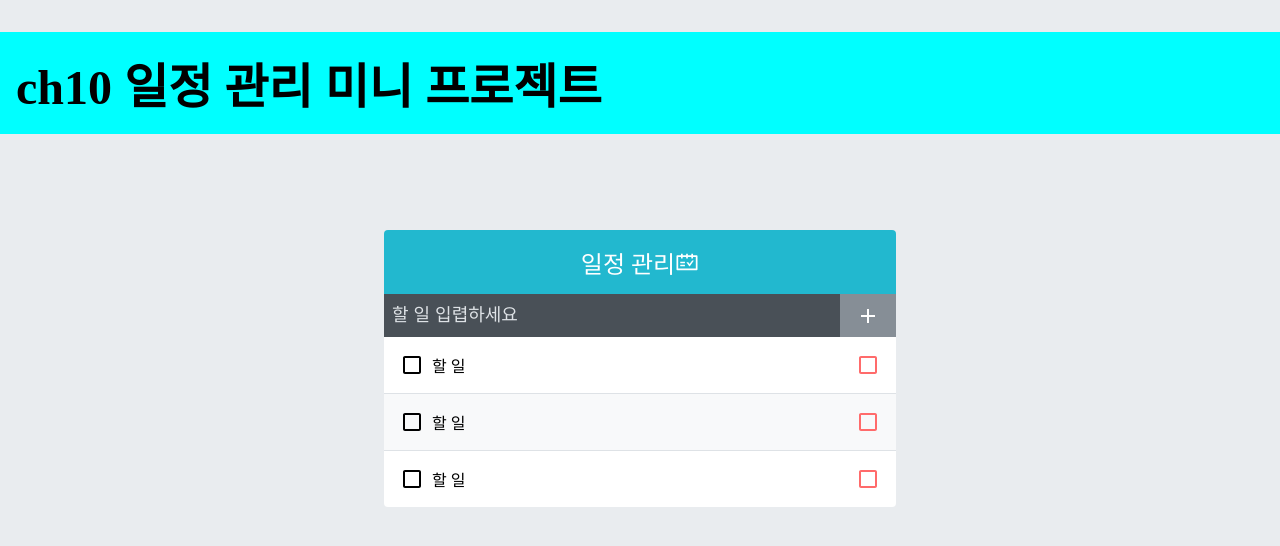
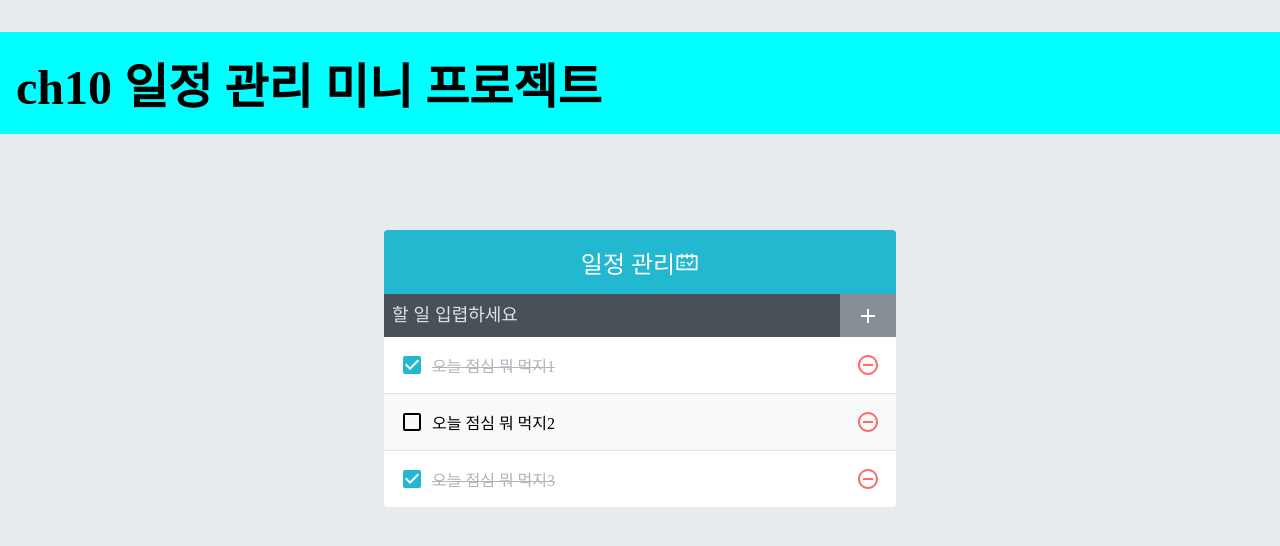
Before and after one commit to reokkamy/React-WorkSpace-k6-0806, a React (Vite) app in the folder ch10-vite-test/: page / in a window 1280 px wide. Shown: the top 546 px of the page. Built offline with nearby package versions, Linux system fonts and the light colour scheme.

Commit message:
5교시, ch10, 일정 관리 미니 프로젝트 작업 기능 구현 작업중, 조건부 렌더링 check 여부에 따라서 화면에 조건부 출력

```diff
--- a/ch10-vite-test/src/App.jsx
+++ b/ch10-vite-test/src/App.jsx
@@ -7,7 +7,7 @@
 function App() {
   const [todos, setTodos] = useState([
     { id: 1, text: '오늘 점심 뭐 먹지1', checked: true },
-    { id: 2, text: '오늘 점심 뭐 먹지2', checked: true },
+    { id: 2, text: '오늘 점심 뭐 먹지2', checked: false },
     { id: 3, text: '오늘 점심 뭐 먹지3', checked: true },
   ]);
   return (
--- a/ch10-vite-test/src/component/TodoListItem.jsx
+++ b/ch10-vite-test/src/component/TodoListItem.jsx
@@ -6,19 +6,22 @@
 } from 'react-icons/md';
 //<MdCheckBoxOutlineBlank />
 //<MdCheckBox />
-// <MdRemoveCircle />
+// <MdRemoveCircleOutline />
 import '../styles/TodoListItem.scss';
+import cn from 'classnames';
+
 const TodoListItem = ({ todo }) => {
   const { text, checked } = todo;
   return (
     <div className="TodoListItem">
-      <div className="checkbox">
-        <MdCheckBoxOutlineBlank />
-        <div className="text">할 일</div>
+      {/*classnames , cn 별칭 지정하고, 조건부 렌더링 적용하기.*/}
+      <div className={cn('checkbox', { checked })}>
+        {checked ? <MdCheckBox /> : <MdCheckBoxOutlineBlank />}
+        <div className="text">{text}</div>
       </div>
       <div className="remove">
         {' '}
-        <MdCheckBoxOutlineBlank />
+        <MdRemoveCircleOutline />
       </div>
     </div>
   );
```
